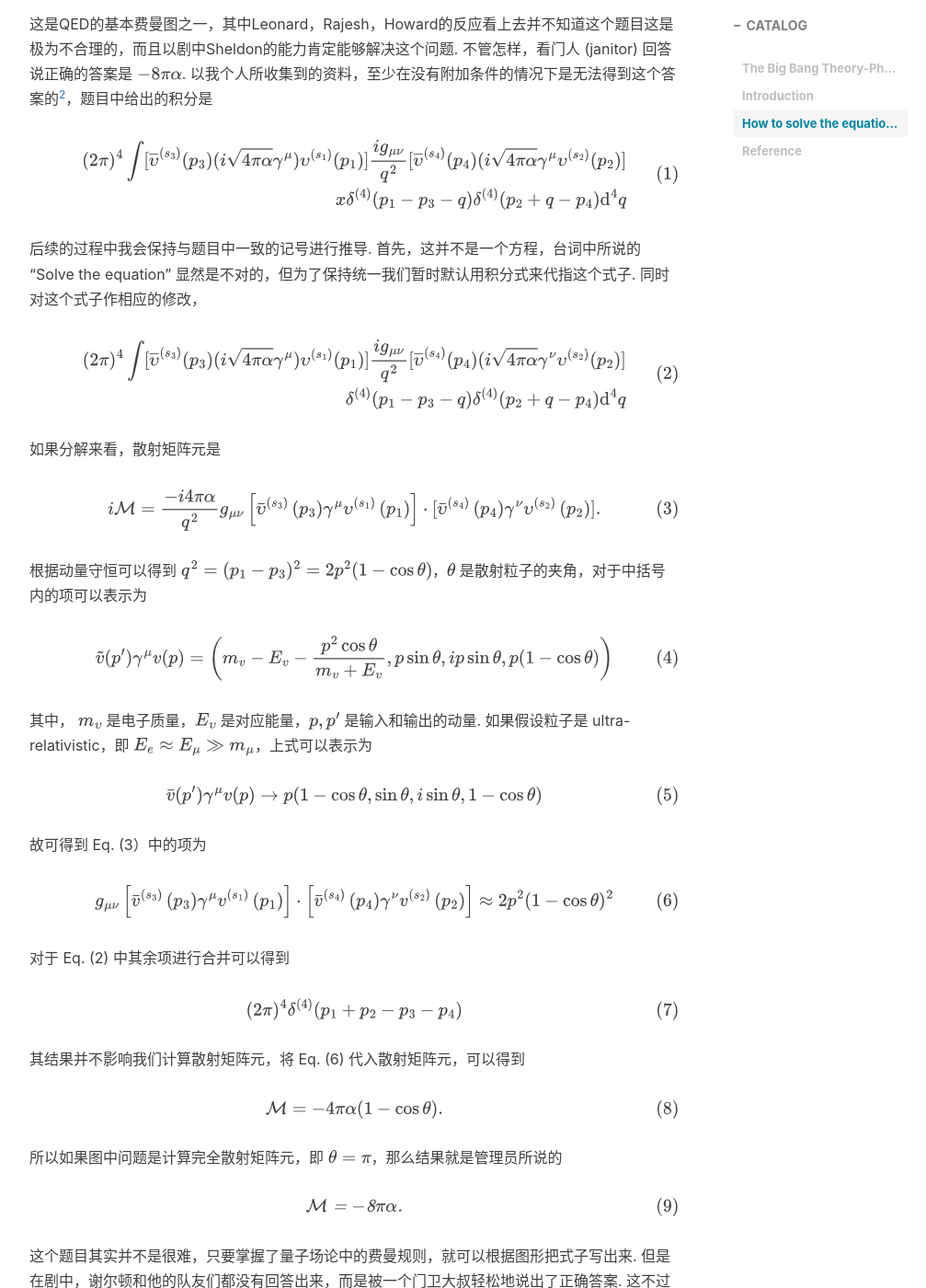
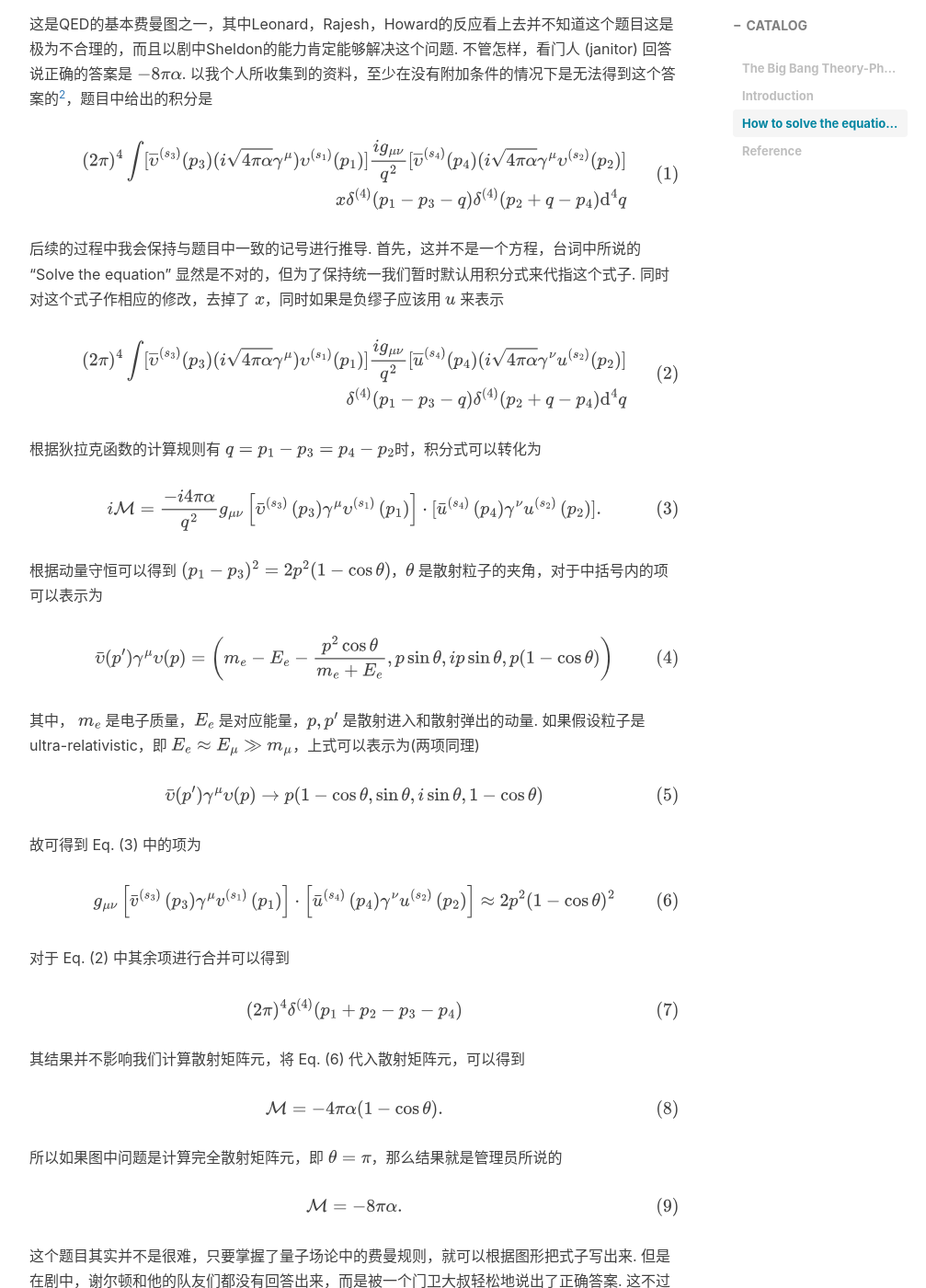
Before and after one commit to wowking2018/Old_personal_blog, a Jekyll site: the page built from _posts/2023-07-30-The Big Bang Theory-Physics Bowl Analysis.md, in a window 1280 px wide and 1400 px high, scrolled down 1499 px. Shown: the whole window at 92% size, without its empty margins (233-1240 px from the left). Built offline with Jekyll 4.4.1, drawn with Linux system fonts in a browser that asks for light colours; nearby versions of some CDN libraries; comment, search, counter and statistics services are not loaded.

Commit message:
Update 2023-07-30

```diff
--- a/_posts/2023-07-30-The Big Bang Theory-Physics Bowl Analysis.md
+++ b/_posts/2023-07-30-The Big Bang Theory-Physics Bowl Analysis.md
@@ -34,46 +34,46 @@ $$
 \end{equation}
 $$
 
-后续的过程中我会保持与题目中一致的记号进行推导. 首先，这并不是一个方程，台词中所说的 “Solve the equation” 显然是不对的，但为了保持统一我们暂时默认用积分式来代指这个式子. 同时对这个式子作相应的修改，
+后续的过程中我会保持与题目中一致的记号进行推导. 首先，这并不是一个方程，台词中所说的 “Solve the equation” 显然是不对的，但为了保持统一我们暂时默认用积分式来代指这个式子. 同时对这个式子作相应的修改，去掉了 $x$，同时如果是负缪子应该用 $u$ 来表示
 
 $$
 \begin{equation}
     \begin{aligned}
-        (2\pi)^4\int[\overline{\upsilon}^{(s_3)}(p_3)(i\sqrt{4\pi\alpha}\gamma^{\mu})\upsilon^{(s_1)}(p_1)]\frac{ig_{\mu\nu}}{q^{2}}[\overline{\upsilon}^{(s_4)}(p_4)(i\sqrt{4\pi\alpha}\gamma^{\nu}\upsilon^{(s_2)}(p_2)]  \\
+        (2\pi)^4\int[\overline{\upsilon}^{(s_3)}(p_3)(i\sqrt{4\pi\alpha}\gamma^{\mu})\upsilon^{(s_1)}(p_1)]\frac{ig_{\mu\nu}}{q^{2}}[\overline{u}^{(s_4)}(p_4)(i\sqrt{4\pi\alpha}\gamma^{\nu}u^{(s_2)}(p_2)]  \\
         \delta^{(4)}(p_1-p_3-q)\delta^{(4)}(p_2+q-p_4)\mathrm{d}^4q
     \end{aligned}
 \end{equation}
 $$
 
-如果分解来看，散射矩阵元是
+根据狄拉克函数的计算规则有 $q = p_1- p_3 = p_4- p_2$时，积分式可以转化为
 
 $$
 \begin{equation}
-    i{\cal M}=\frac{-i4\pi\alpha}{q^{2}}g_{\mu\nu}\left[\bar{\upsilon}^{(s_3)}\left(p_{3}\right)\gamma^{\mu}\upsilon^{(s_1)}\left(p_{1}\right)\right]\cdot[\bar{\upsilon}^{(s_4)}\left(p_{4}\right)\gamma^{\nu}\upsilon^{(s_2)}\left(p_{2}\right)].
+    i{\cal M}=\frac{-i4\pi\alpha}{q^{2}}g_{\mu\nu}\left[\bar{\upsilon}^{(s_3)}\left(p_{3}\right)\gamma^{\mu}\upsilon^{(s_1)}\left(p_{1}\right)\right]\cdot[\bar{u}^{(s_4)}\left(p_{4}\right)\gamma^{\nu}u^{(s_2)}\left(p_{2}\right)].
 \end{equation}
 $$
 
-根据动量守恒可以得到 $q^2 = (p_1 - p_3)^2 = 2p^2 (1-\cos \theta)$，$\theta$ 是散射粒子的夹角，对于中括号内的项可以表示为
+根据动量守恒可以得到 $(p_1 - p_3)^2 = 2p^2 (1-\cos \theta)$，$\theta$ 是散射粒子的夹角，对于中括号内的项可以表示为
 
 $$
 \begin{equation}
-    \tilde{v}(p^{\prime})\gamma^{\mu}v(p)=\left(m_v-E_v-\frac{p^2\cos\theta}{m_v+E_v},p\sin\theta,ip\sin\theta,p(1-\cos\theta)\right)
+    \bar{\upsilon}(p^{\prime})\gamma^{\mu}\upsilon(p)=\left(m_e-E_e-\frac{p^2\cos\theta}{m_e+E_e},p\sin\theta,ip\sin\theta,p(1-\cos\theta)\right)
 \end{equation}
 $$
 
-其中， $m_{\upsilon}$ 是电子质量，$E_{\upsilon}$ 是对应能量，$p, p^{\prime}$ 是输入和输出的动量. 如果假设粒子是 ultra-relativistic，即 $E_{e}\approx E_{\mu}\gg m_{\mu}$，上式可以表示为
+其中， $m_{e}$ 是电子质量，$E_{e}$ 是对应能量，$p, p^{\prime}$ 是散射进入和散射弹出的动量. 如果假设粒子是 ultra-relativistic，即 $E_{e}\approx E_{\mu}\gg m_{\mu}$，上式可以表示为(两项同理)
 
 $$
 \begin{equation}
-    \bar{v}(p^{\prime})\gamma^{\mu}v(p)\rightarrow p(1-\cos\theta,\sin\theta,i\sin\theta,1-\cos\theta)
+    \bar{\upsilon}(p^{\prime})\gamma^{\mu}\upsilon(p)\rightarrow p(1-\cos\theta,\sin\theta,i\sin\theta,1-\cos\theta)
 \end{equation}
 $$
 
-故可得到 Eq. (3）中的项为
+故可得到 Eq. (3) 中的项为
 
 $$
 \begin{equation}
-    g_{\mu\nu}\left[\bar{v}^{(s_{3})}\left(p_{3}\right)\gamma^{\mu}v^{(s_{1})}\left(p_{1}\right)\right]\cdot\left[\bar{v}^{(s_{4})}\left(p_{4}\right)\gamma^{\nu}v^{(s_{2})}\left(p_{2}\right)\right] \approx 2 p^2 (1-\cos \theta)^2
+    g_{\mu\nu}\left[\bar{v}^{(s_{3})}\left(p_{3}\right)\gamma^{\mu}v^{(s_{1})}\left(p_{1}\right)\right]\cdot\left[\bar{u}^{(s_{4})}\left(p_{4}\right)\gamma^{\nu}u^{(s_{2})}\left(p_{2}\right)\right] \approx 2 p^2 (1-\cos \theta)^2
 \end{equation}
 $$
 
@@ -97,11 +97,9 @@ $$
 
 $$
 \begin{equation}
-    \cal M = -8\pi \alpha.
+    \mathcal{M} = -8\pi \alpha.
 \end{equation}
 $$
-
-
 
 这个题目其实并不是很难，只要掌握了量子场论中的费曼规则，就可以根据图形把式子写出来. 但是在剧中，谢尔顿和他的队友们都没有回答出来，而是被一个门卫大叔轻松地说出了正确答案. 这不过是剧组的安排罢了，说多了都是剧情需要！
 
```
